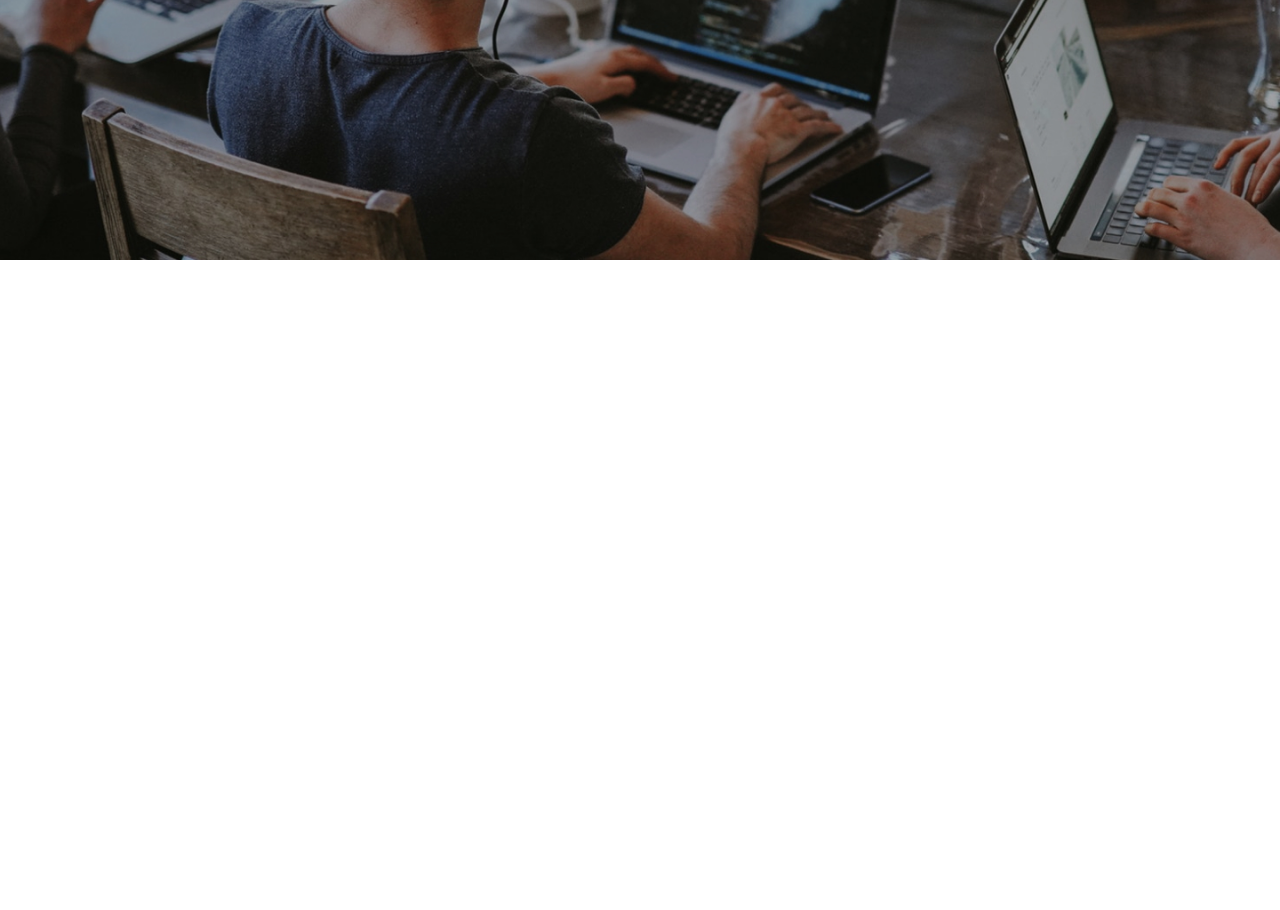
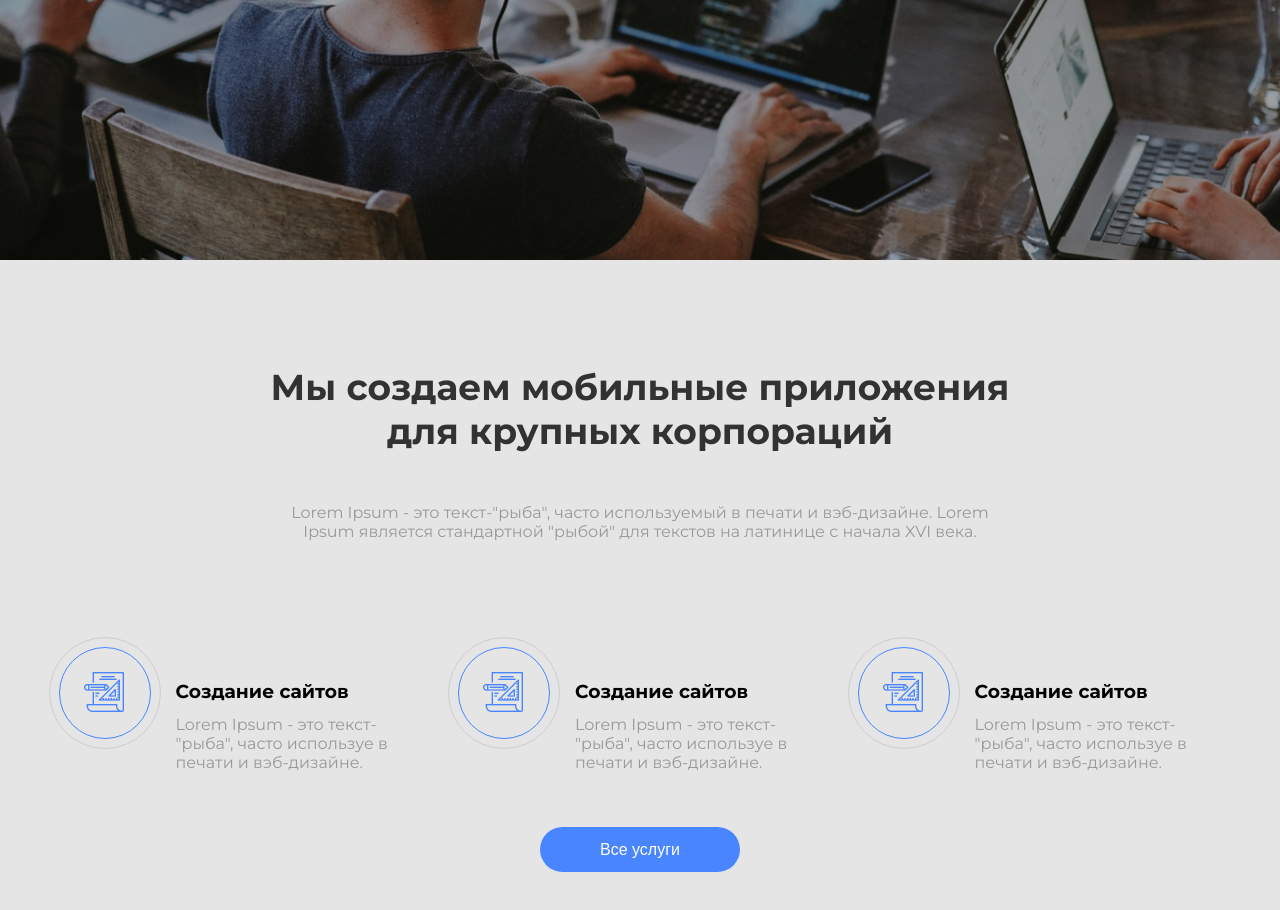
Before and after one commit to Nuts4you/Landing1, a plain HTML site: page index.html in a window 1280 px wide. Shown: the part 540-1450 px from the top of the page. Before the commit the page ends 800 px from the top, so only its background shows below. Drawn offline with Linux system fonts and the light colour scheme.

Commit message:
make section about one

```diff
--- a/index.html
+++ b/index.html
@@ -8,7 +8,9 @@
     <link rel="stylesheet" href="style.css">
 </head>
 <body>
+    <!-- HEADER AND MAIN -->
     <div class="header-picture">
+        <!-- HEADER -->
         <div class="wrapper-width">
             <header class="header">
                 <ul class="menu">
@@ -21,11 +23,55 @@
             </header>
         </div>
         <hr>
+        <!-- MAIN -->
         <div class="wrapper-width">
             <section class="section section_main">
                 <h1 class="title title_main">Передовая IT студия</h1>
-                <p class="description description_main">Мы создаем легкие решения сложных задач и проблем</p>
+                <p class="subtitle subtitle_main">Мы создаем легкие решения сложных задач и проблем</p>
                 <button class="button button_main">Наши проекты</button>
+            </section>
+        </div>
+    </div>
+    <!-- ABOUT ONE-->
+    <div class="about-one-color">
+        <div class="wrapper-width">
+            <section class="section section_about-one">
+                <h2 class="title title_about">Мы создаем мобильные приложения для крупных корпораций</h2>
+                <p class="subtitle subtitle_about">Lorem Ipsum - это текст-"рыба", часто используемый в печати и вэб-дизайне.
+                    Lorem Ipsum является стандартной "рыбой" для текстов на латинице с начала XVI века.</p>
+                <div class="wrapper-services">
+                    <div class="services-element">
+                        <div class="wrapper wrapper_services-element__logo">
+                            <img src="img/services-elem.png" alt="services elem picture" class="services-elem__logo">
+                        </div>
+                        <div class="description description_services-element">
+                            <h3 class="title title_services-element">Создание сайтов</h3>
+                            <p class="subtitle subtitle_services-element">Lorem Ipsum - это текст- "рыба",
+                                часто используе в печати и вэб-дизайне.</p>
+                        </div>
+                    </div>
+                    <div class="services-element">
+                        <div class="wrapper wrapper_services-element__logo">
+                            <img src="img/services-elem.png" alt="services elem picture" class="services-elem__logo">
+                        </div>
+                        <div class="description description_services-element">
+                            <h3 class="title title_services-element">Создание сайтов</h3>
+                            <p class="subtitle subtitle_services-element">Lorem Ipsum - это текст- "рыба",
+                                часто используе в печати и вэб-дизайне.</p>
+                        </div>
+                    </div>
+                    <div class="services-element">
+                        <div class="wrapper wrapper_services-element__logo">
+                            <img src="img/services-elem.png" alt="services elem picture" class="services-elem__logo">
+                        </div>
+                        <div class="description description_services-element">
+                            <h3 class="title title_services-element">Создание сайтов</h3>
+                            <p class="subtitle subtitle_services-element">Lorem Ipsum - это текст- "рыба",
+                                часто используе в печати и вэб-дизайне.</p>
+                        </div>
+                    </div>
+                </div>
+                <button class="button button_main">Все услуги</button>
             </section>
         </div>
     </div>
--- a/style.css
+++ b/style.css
@@ -26,6 +26,7 @@ body {
     font-size: 16px;
     font-weight: 500;
     color: #fff;
+    text-align: center;
 }
 
 .wrapper-width {
@@ -97,7 +98,7 @@ hr {
     padding-bottom: 20px;
 }
 
-.description_main {
+.subtitle_main {
     max-width: 829px;
     font-size: 48px;
     font-weight: 800;
@@ -106,6 +107,98 @@ hr {
 
 .button_main:hover {
     animation: jump 1s;
+}
+
+/* ABOUT ONE */
+
+.about-one-color {
+    background: #e5e5e5;
+    text-align: center;
+}
+
+.section_about-one {
+    padding: 105px 0;
+}
+
+.title_about {
+    max-width: 739px;
+    margin: 0 auto;
+    font-size: 36px;
+    font-weight: 700;
+    padding-bottom: 50px;
+    color: #323232;
+}
+
+.subtitle_about {
+    max-width: 730px;
+    margin: 0 auto;
+    padding-bottom: 70px;
+    color: #999;
+}
+
+.wrapper-services {
+    display: flex;
+    flex-wrap: wrap;
+    justify-content: space-between;
+    align-items: center;
+    padding-bottom: 55px;
+}
+
+.services-element {
+    display: flex;
+    justify-content: space-between;
+    align-items: center;
+}
+
+.wrapper_services-element__logo {
+    position: relative;
+    margin-right: 52px;
+}
+.wrapper_services-element__logo::before {
+    position: absolute;
+    content: '';
+    top: -50%;
+    left: -50%;
+    width: 90px;
+    height: 90px;
+    background-color: inherit;
+    border: 1px solid #4985ff;
+    border-radius: 100%;
+    transform: translate(-5px, -5px);
+}
+.wrapper_services-element__logo::after {
+    position: absolute;
+    content: '';
+    top: -50%;
+    left: -50%;
+    width: 110px;
+    height: 110px;
+    background-color: inherit;
+    border: 1px solid #cfcdcd;
+    border-radius: 100%;
+    transform: translate(-15px, -15px);
+}
+
+.services-elem__logo {
+    vertical-align: top;
+}
+
+.description_services-element {
+    display: flex;
+    flex-direction: column;
+    justify-content: flex-end;
+    margin-top: 69px;
+}
+
+.title_services-element {
+    text-align: left;
+    padding-bottom: 12px;
+}
+
+.subtitle_services-element {
+    max-width: 222px;
+    text-align: left;
+    color: #999;
 }
 
 @keyframes jump {
```
Also changed, not shown: img/services-elem.png (added).
